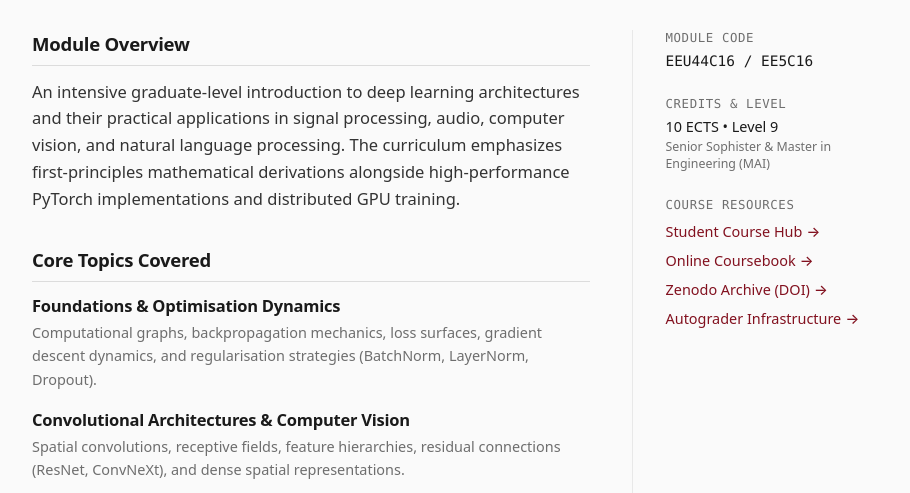
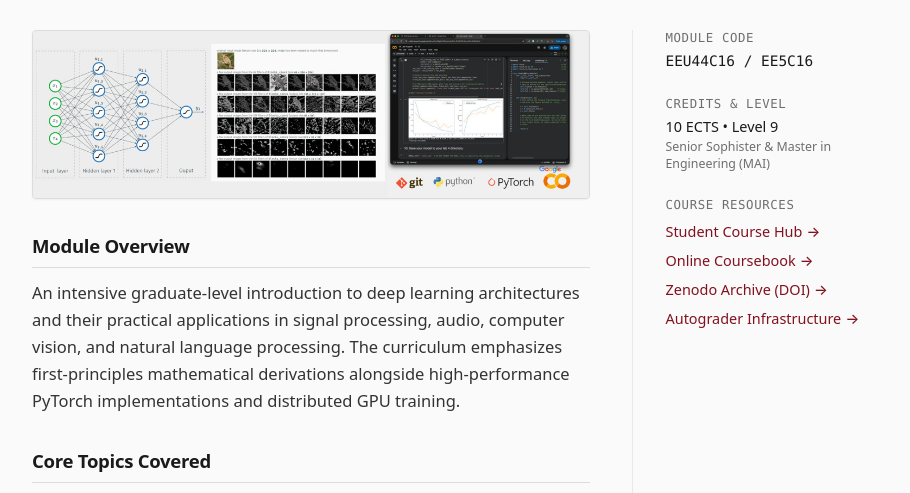
Before and after one commit to frcs/frcs.github.io, an Astro site: page /teaching/4c16 in a window 1280 px wide. Shown: the part 227-720 px from the top of the page, without its empty margins (179-1089 px from the left). Built offline with nearby package versions, Linux system fonts and the light colour scheme; Astro itself is replaced by a stand-in of ours; some icons are missing.

Commit message:
feat(teaching): add 4c16 banner image above module overview

```diff
--- a/src/pages/teaching.astro
+++ b/src/pages/teaching.astro
@@ -191,7 +191,7 @@ const priorModules = [
           <aside class="space-y-6 text-xs sm:text-sm md:border-l md:border-[var(--theme-border)]/60 md:pl-8">
             <div>
               <div class="text-xs tracking-wider text-[var(--theme-muted)] mb-2">
-                A video that had a profound influence on my teaching:
+                A video that had a profound influence on how I teach:
               </div>
               <div class="font-medium text-[var(--theme-heading)]">
                 Salman Khan
--- a/src/pages/teaching/4c16.astro
+++ b/src/pages/teaching/4c16.astro
@@ -18,6 +18,16 @@ import BaseLayout from '../../layouts/BaseLayout.astro';
       <div class="grid grid-cols-1 md:grid-cols-3 gap-8 md:gap-10">
         <!-- Main Column (2/3 width) -->
         <div class="md:col-span-2 space-y-8 text-sm sm:text-base leading-relaxed text-[var(--theme-fg)]">
+          <!-- Course Banner -->
+          <figure class="rounded overflow-hidden border border-[var(--theme-border)] bg-[var(--theme-card)] shadow-xs">
+            <img
+              src="/images/4c16-banner.jpg"
+              alt="Deep Learning Coursework and Visualisations"
+              class="w-full h-auto object-cover"
+              loading="lazy"
+            />
+          </figure>
+
           <!-- Module Overview -->
           <section class="space-y-3">
             <h2 class="text-lg font-light tracking-tight text-[var(--theme-heading)] pb-1.5 border-b border-[var(--theme-border)] mb-3">
```
Also changed, not shown: public/images/4c16-banner.jpg (added).
